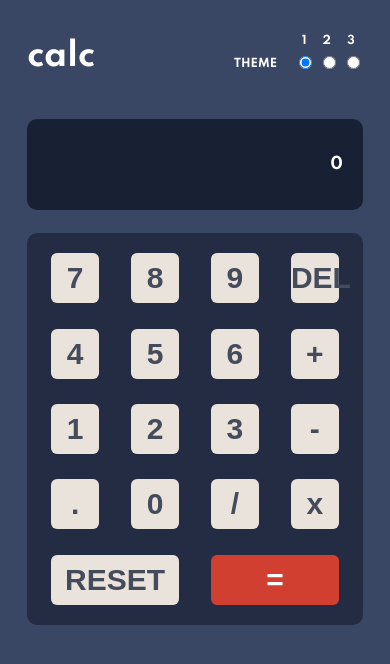
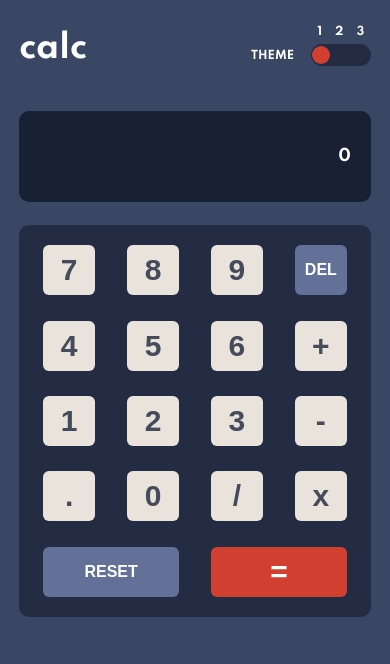
Before and after one commit to JeffreyIzuorah/Theme-calc, a plain HTML site: page index.html in a window 390 px wide. Drawn offline with Linux system fonts and the light colour scheme.

Commit message:
Update style.css

```diff
--- a/style.css
+++ b/style.css
@@ -3,8 +3,11 @@ html {
 }
 
 body {
-   background-color:hsl(222, 26%, 31%);
-   color: white;
+   background-color:var(--color-main-background);
+   color: var(--color-text-1);
+   overflow: hidden;
+   margin: auto;
+   touch-action: manipulation;
 }
 
 .case {
@@ -17,8 +20,63 @@ body {
     gap: 1.4rem;
 }
 
+
+.theme1 {
+  --color-main-background: hsl(222, 26%, 31%);
+  --color-toggle-background: hsl(223, 31%, 20%);
+  --color-keypad-background: hsl(223, 31%, 20%);
+  --color-screen-background: hsl(224, 36%, 15%);
+  --color-key-background1: hsl(30, 25%, 89%);
+  --color-key-shadow1: hsl(28, 16%, 65%);
+  --color-key-background2: hsl(225, 21%, 49%);
+  --color-key-shadow2: hsl(224, 28%, 35%);
+  --color-key-background3: hsl(6, 63%, 50%);
+  --color-key-shadow3: hsl(6, 70%, 34%);
+  --color-toggle: hsl(6, 63%, 50%);
+  --color-text-1: hsl(0, 0%, 100%);
+  --color-text-2: hsl(221, 14%, 31%);
+  --color-text-3: hsl(0, 0%, 100%);
+  --color-text-4: hsl(0, 0%, 100%);
+}
+
+.theme2 {
+  --color-main-background: hsl(0, 0%, 90%);
+  --color-toggle-background: hsl(0, 5%, 81%);
+  --color-keypad-background: hsl(0, 5%, 81%);
+  --color-screen-background: hsl(0, 0%, 93%);
+  --color-key-background1: hsl(45, 7%, 89%);
+  --color-key-shadow1: hsl(35, 11%, 61%);
+  --color-key-background2: hsl(185, 42%, 37%);
+  --color-key-shadow2: hsl(185, 58%, 25%);
+  --color-key-background3: hsl(25, 98%, 40%);
+  --color-key-shadow3: hsl(25, 99%, 27%);
+  --color-toggle: hsl(25, 98%, 40%);
+  --color-text-1: hsl(60, 10%, 19%);
+  --color-text-2: hsl(60, 10%, 19%);
+  --color-text-3: hsl(0, 0%, 100%);
+  --color-text-4: hsl(0, 0%, 100%);
+}
+
+.theme3 {
+  --color-main-background: hsl(268, 75%, 9%);
+  --color-toggle-background: hsl(268, 71%, 12%);
+  --color-keypad-background: hsl(268, 71%, 12%);
+  --color-screen-background: hsl(268, 71%, 12%);
+  --color-key-background1: hsl(281, 89%, 26%);
+  --color-key-shadow1: hsl(285, 91%, 52%);
+  --color-key-background2: hsl(268, 47%, 21%);
+  --color-key-shadow2: hsl(290, 70%, 36%);
+  --color-key-background3: hsl(176, 100%, 44%);
+  --color-key-shadow3: hsl(177, 92%, 70%);
+  --color-toggle: hsl(176, 100%, 44%);
+  --color-text-1: hsl(52, 100%, 62%);
+  --color-text-2: hsl(52, 100%, 62%);
+  --color-text-3: hsl(0, 0%, 100%);
+  --color-text-4: hsl(198, 20%, 13%);
+}
+
+
 header {
-    /* margin-top: auto;  */
     padding-top: 0.5rem;
     display: flex;
     justify-content: space-between;
@@ -50,27 +108,27 @@ header {
     padding-block: 0.3rem;
 }
 
-.toggle-theme {
-    background-color: hsl(223, 31%, 20%);
+.toggle-tw {
+    background-color: var(--color-toggle-background);
     border-radius: 16px;
     display: flex;
 }
 
-.toggle-theme input {
+.toggle-tw input {
     appearance: none;
     width: 1.3em;
     height: 1.3em;
     margin: 0.2em 0.1em;
 }
 
-.toggle-theme input:checked {
+.toggle-tw input:checked {
     border-radius: 20px;
-    box-shadow: inset 1.1em 1.1em hsl(6, 63%, 50%);
+    box-shadow: inset 1.1em 1.1em var(--color-toggle);
 }
 
 .screen {
     font-size: 16px;
-    background-color: hsl(224, 36%, 15%);
+    background-color: var(--color-screen-background);
     border-radius: 10px;
     text-align: right;
     font-size: 16px;
@@ -82,7 +140,7 @@ header {
     border-radius: 10px;
     margin-bottom: auto;
     padding: 0.5em;
-    background-color: hsl(223, 31%, 20%);
+    background-color: var(--color-keypad-background);
 }
 
 .keypad-num {
@@ -96,10 +154,10 @@ header {
 }
 
 .key {
-    background-color: hsl(30, 25%, 89%);
-    color: hsl(221, 14%, 31%);
+    background-color: var(--color-key-background1);
+    color: var(--color-text-2);
     border-radius: 6px;
-    box-shadow:hsl(28, 16%, 65%);
+    box-shadow:0 var(--key-box-shadow-offset-x) var(--color-key-shadow1);
     border: none;
     font-size: 30px;
     font-weight: 700;
@@ -109,65 +167,22 @@ header {
     padding-inline: 0;
 }
 
-.function {
-    background-color: hsl(225, 21%, 49%);
-    color: white;
+.fn {
+    background-color: var(--color-key-background2);
+    color: var(--color-text-3);
     font-size: 16px;
-    box-shadow: hsl(224, 28%, 35%);
+    box-shadow: 0 var(--key-box-shadow-offset-x) var(--color-key-shadow2);
 }
 
-.op[data-value="="]{
-    background-color: hsl(6, 63%, 50%);
-    color: white;
-    box-shadow: green;
+.op[data-value="="] {
+    background-color: var(--color-key-background3);
+    color: var(--color-text-4);
 }
 
 .key:active {
     transform: translateY(0.1rem);
     box-shadow: 0 var(--key-box-shadow-offset-x-active) var(--color-key-shadow1);
   }
-
-
-/* color --backround-color-1 = black
-
-theme 2
-color --background-color-1= black
-
-keypad {
-    color = var(--background-color-1)
-} */
-
-/* .theme-1 {
-    --color-main-background: hsl(222, 26%, 31%);
-    --color-toggle-background: hsl(223, 31%, 20%);
-    --color-keypad-background: hsl(223, 31%, 20%);
-    --color-screen-background: hsl(224, 36%, 15%);
-    --color-key-background1: hsl(30, 25%, 89%);
-}
-
-.theme-2 {
-  --color-main-background: black ;
-  --color-toggle-background: blue;
-  --color-keypad-background: pink;
-  --color-screen-background: purple;
-  --color-key-background1: orange;
-} */
-
-
-
-
-
-
-
-
-
-
-
-
-
-
-
-
 
 
 
```
